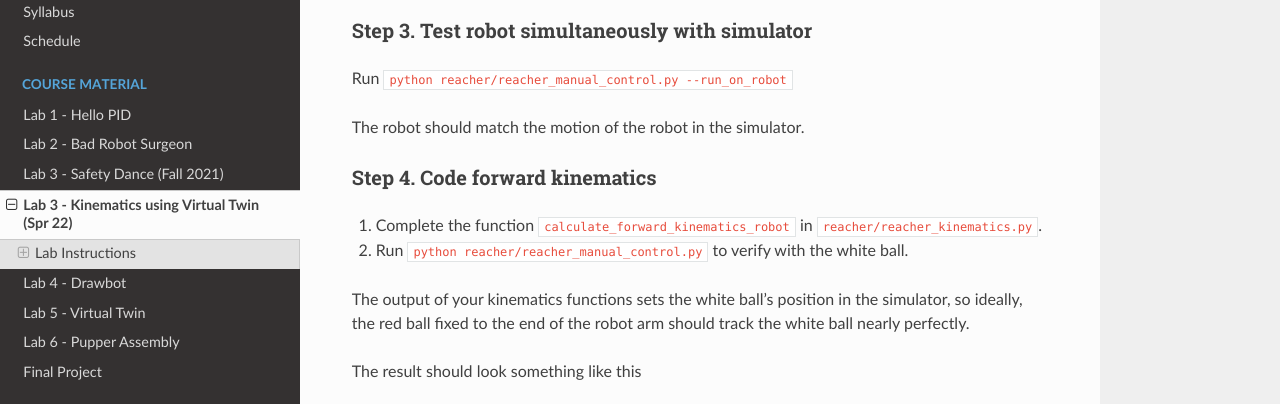
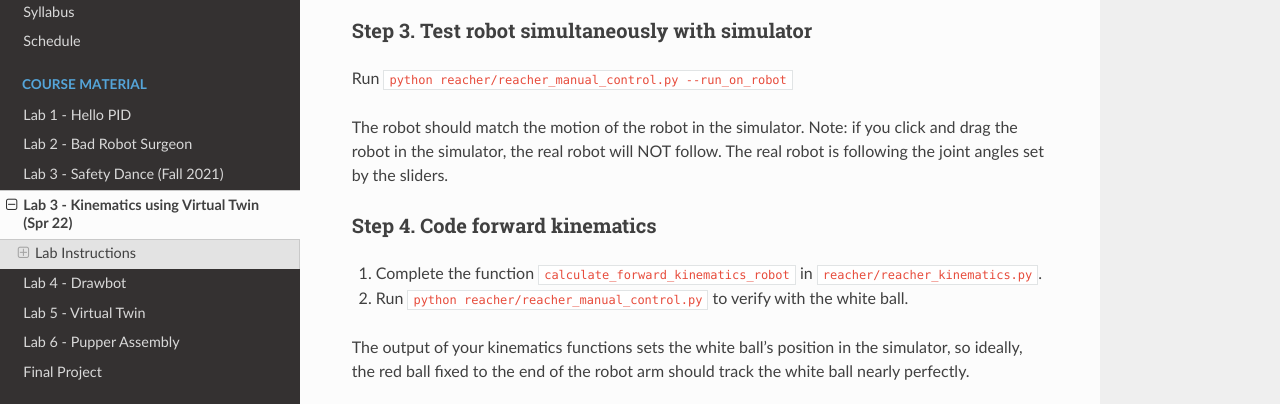
Before and after one commit to stanfordroboticsclub/pupperv3-independent-study, a Sphinx documentation site: the page built from docs/course-material/lab-3-spr22.rst, in a window 1280 px wide and 900 px high, scrolled down 784 px, cut to the strip 140-544 px from the top of the window. Built offline with Sphinx 7.4.7 and the Read the Docs theme 2.0.0, drawn with Linux system fonts in a browser that asks for light colours.

Commit message:
add comment about dragging robot in sim

```diff
--- a/docs/course-material/lab-3-spr22.rst
+++ b/docs/course-material/lab-3-spr22.rst
@@ -24,7 +24,7 @@ Step 3. Test robot simultaneously with simulator
 ^^^^^^^^^^^^^^^^^^^^^^^^^^^^^^^^^^^^^^^^^^^^^^^^^^^^^^^^^^^^^^^^^^^^^^^^^^^^^^^^^^^^^^^^
 Run ``python reacher/reacher_manual_control.py --run_on_robot``
 
-The robot should match the motion of the robot in the simulator.
+The robot should match the motion of the robot in the simulator. Note: if you click and drag the robot in the simulator, the real robot will NOT follow. The real robot is following the joint angles set by the sliders.
 
 Step 4. Code forward kinematics
 ^^^^^^^^^^^^^^^^^^^^^^^^^^^^^^^^^^^^^^^^^^^^
```
